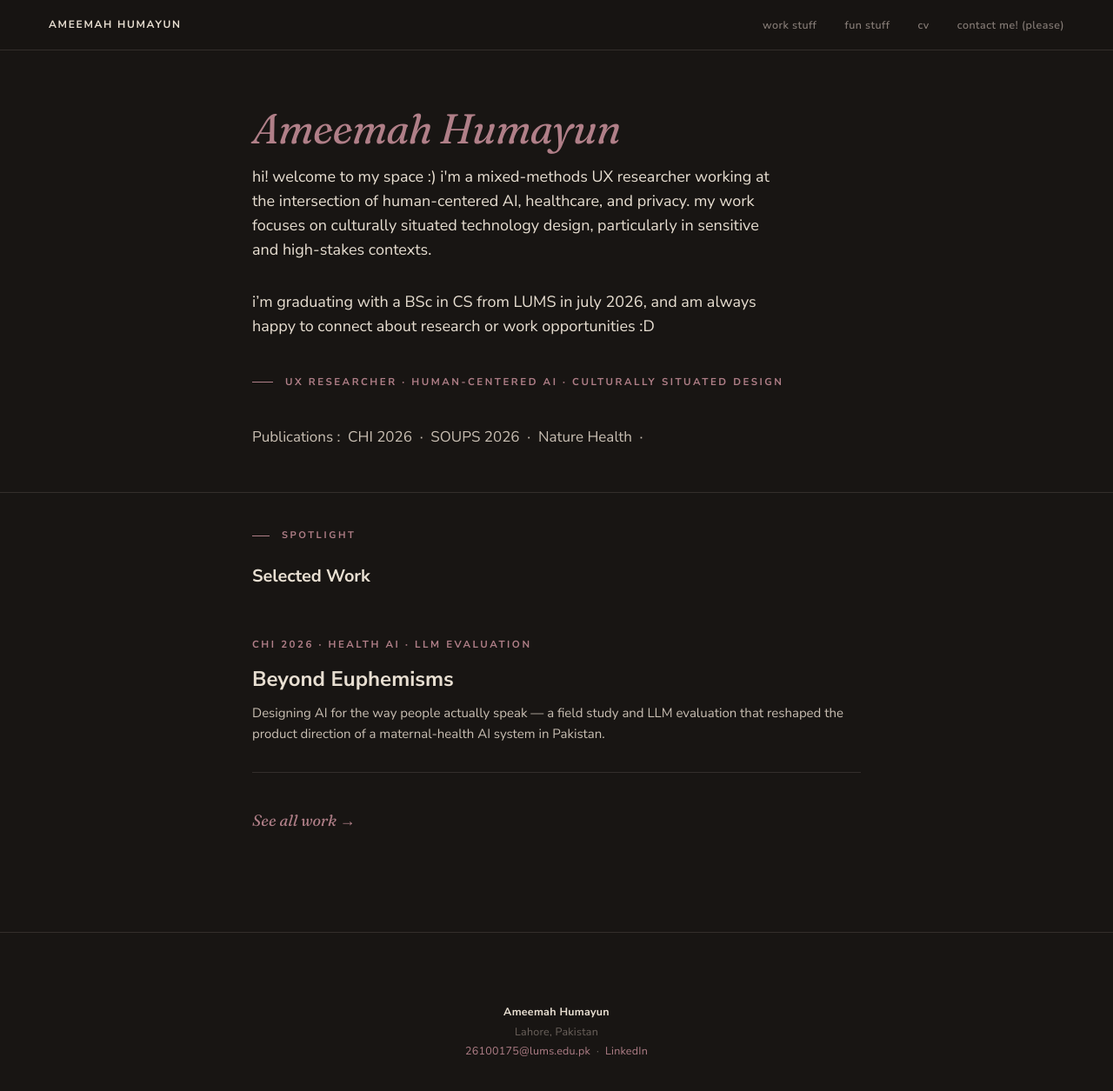
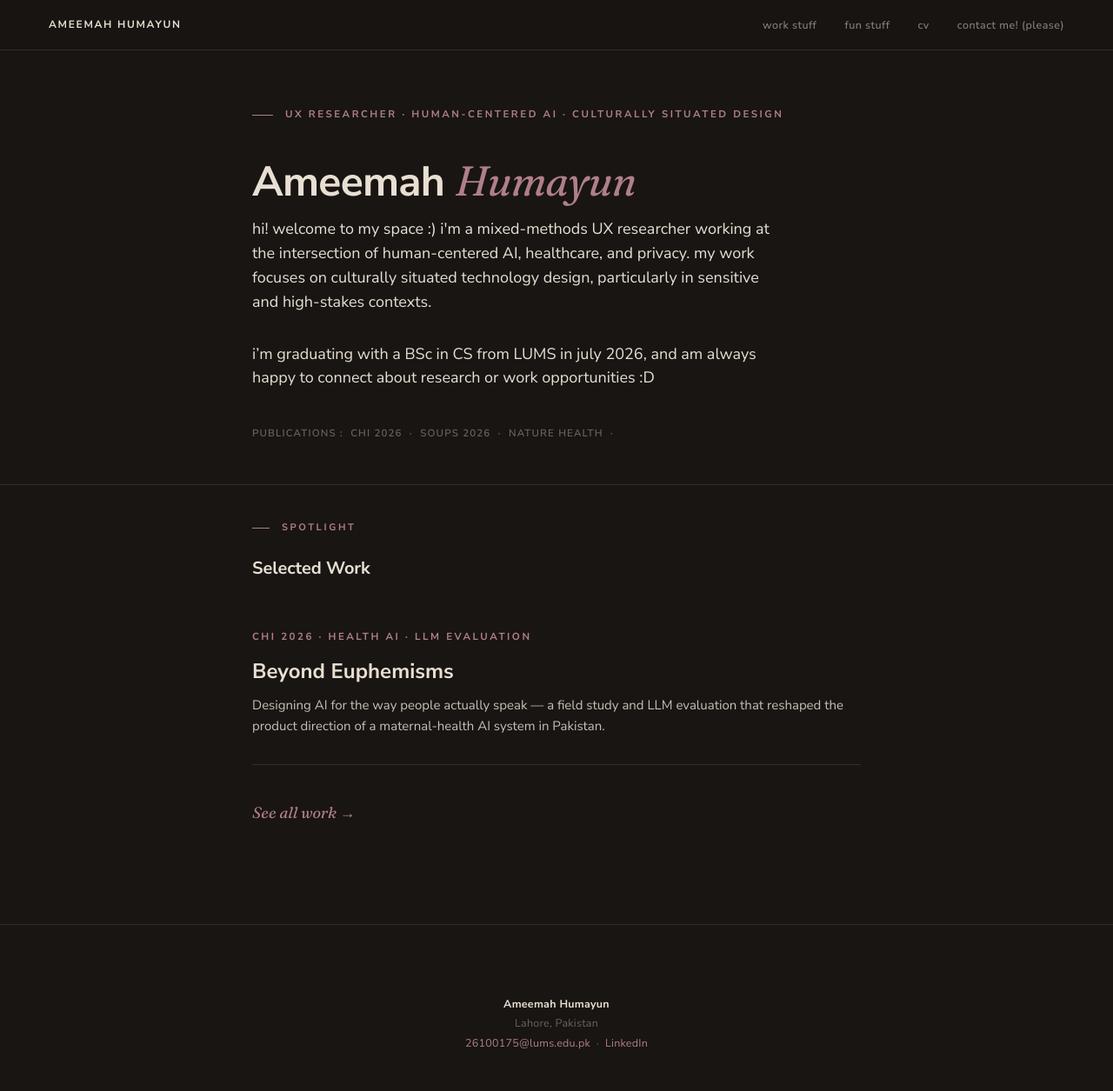
Before and after one commit to ameemahumayun/ameemahumayun.github.io, a Jekyll site: the page built from index.html, in a window 1280 px wide and 1269 px high. Shown: the top 1255 px of the window at 87% size. Built offline with Jekyll 4.4.1, drawn with Linux system fonts in a browser that asks for light colours.

Commit message:
Update index.html

```diff
--- a/index.html
+++ b/index.html
@@ -8,12 +8,12 @@ description: Mixed-methods UX researcher working on human-centered AI for health
 <header class="hero">
   <div class="hero__inner">
     <div class="hero__text">
-
-      <h1><span class="serif">Ameemah Humayun</span></h1>
+<div class="eyebrow eyebrow-rule">UX Researcher · Human-Centered AI · Culturally Situated Design</div>
+      <h1>Ameemah <span class="serif">Humayun</span></h1>
       <p class="lead" style="max-width:600px;">hi! welcome to my space :) i'm a mixed-methods UX researcher working at the intersection of human-centered AI, healthcare, and privacy. my work focuses on culturally situated technology design, particularly in sensitive and high-stakes contexts.</p>
      <p class="lead" style="max-width:600px;">i’m graduating with a BSc in CS from LUMS in july 2026, and am always happy to connect about research or work opportunities :D</p>
      <p class="eyebrow" style="margin-top:2.5rem;color:var(--color-text-mute);font-weight:600;letter-spacing:0.1em;">
-            <div class="eyebrow eyebrow-rule">UX Researcher · Human-Centered AI · Culturally Situated Design</div>
+
         Publications&nbsp;:&nbsp; CHI 2026 &nbsp;·&nbsp; SOUPS 2026 &nbsp;·&nbsp; Nature Health &nbsp;·&nbsp;
       </p>
     </div>
```
